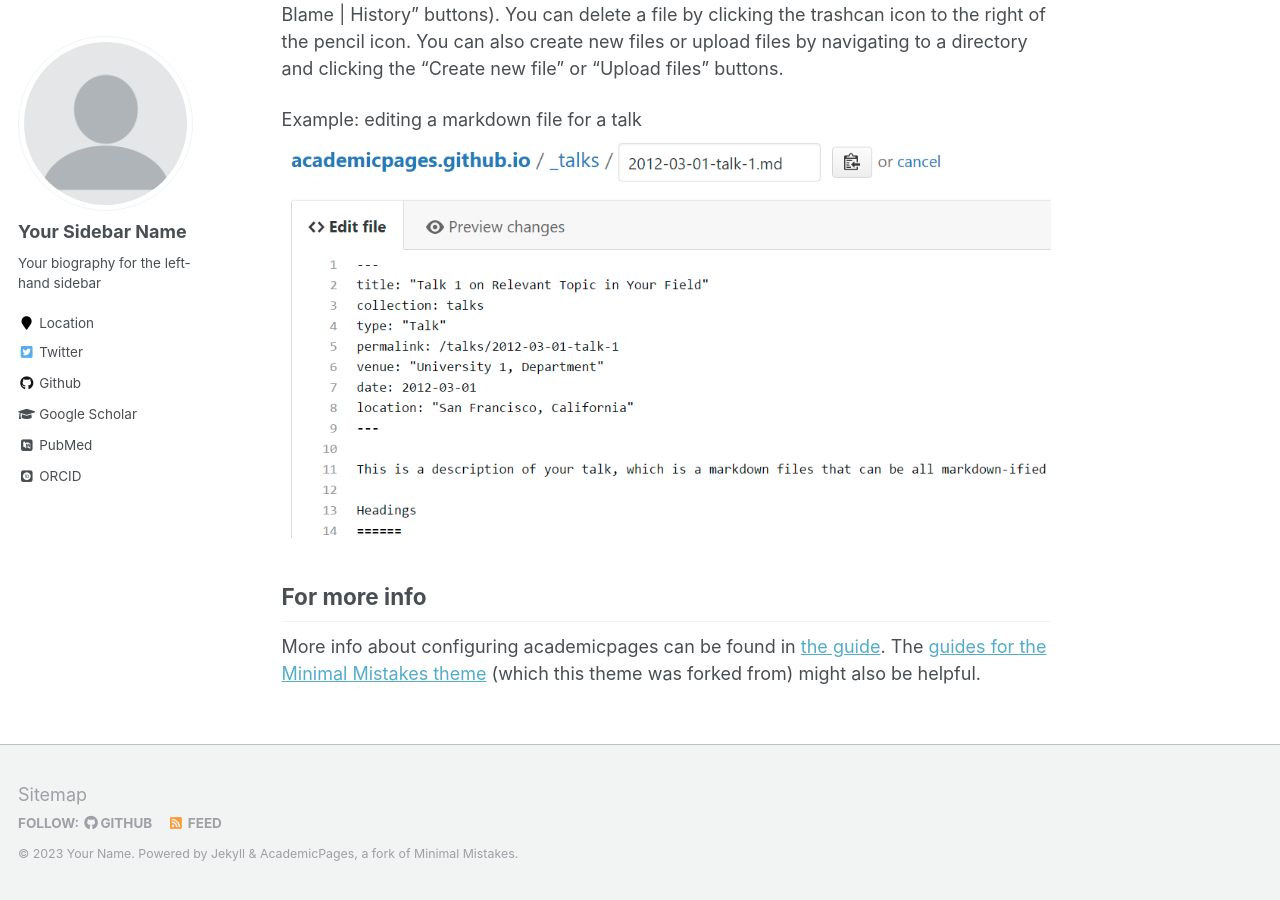
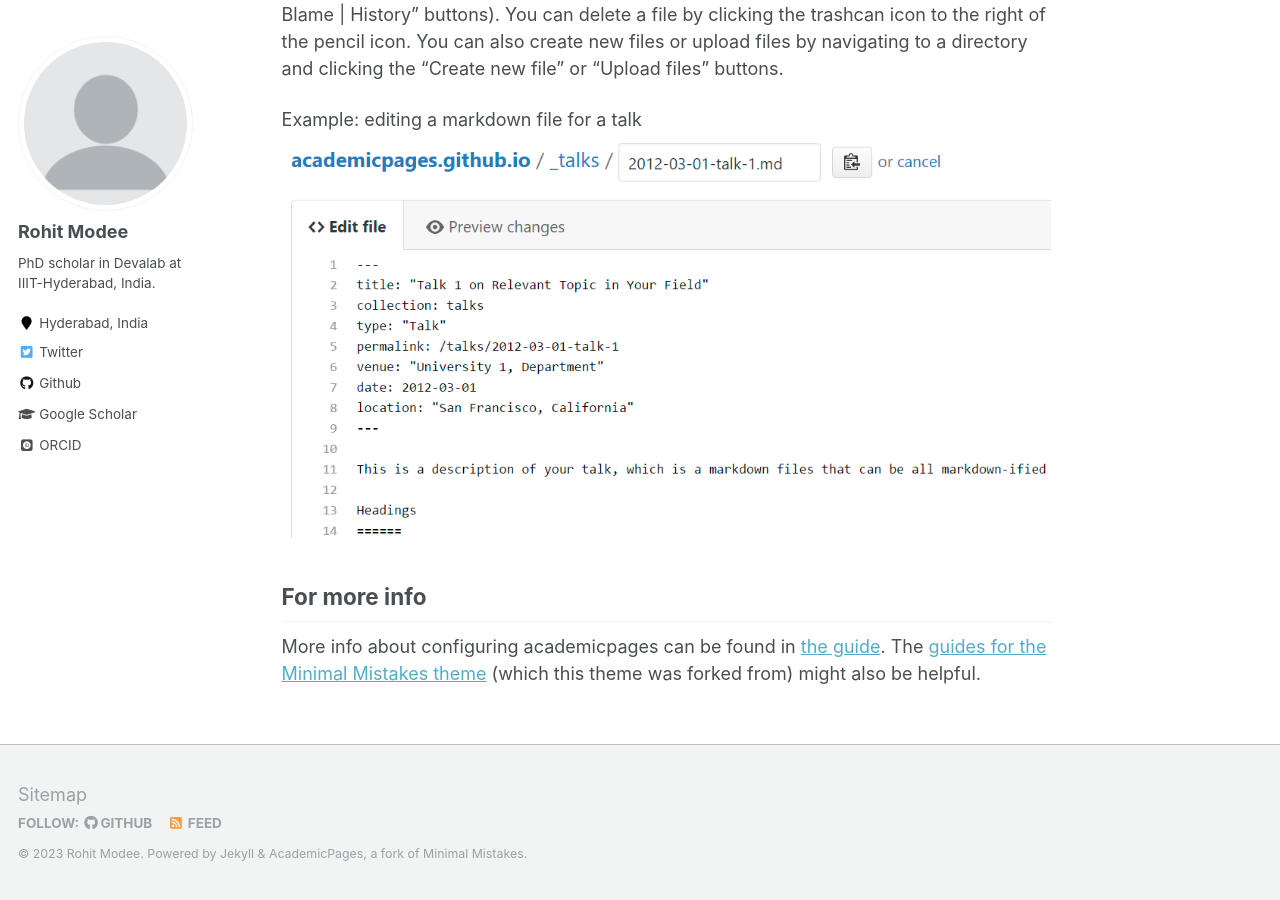
Before and after one commit to rohitmodee/rohitmodee.github.io, a Jekyll site: the page built from _pages/about.md, in a window 1280 px wide and 900 px high, scrolled down 2463 px. Built offline with Jekyll 4.4.1, drawn with Linux system fonts in a browser that asks for light colours; some web fonts are replaced.

Commit message:
made changes to about me page

```diff
--- a/_config.yml
+++ b/_config.yml
@@ -7,11 +7,11 @@
 
 # Site Settings
 locale                   : "en-US"
-title                    : "Rohit Modee"
+title                    : "Home"
 title_separator          : "-"
-name                     : &name "Your Name"
-description              : &description "personal description"
-url                      : https://academicpages.github.io # the base hostname & protocol for your site e.g. "https://mmistakes.github.io"
+name                     : &name "Rohit Modee"
+description              : &description "PhD scholar in Devalab at IIIT-Hyderabad, India."
+url                      : https://rohitmodee.github.io/ # the base hostname & protocol for your site e.g. "https://mmistakes.github.io"
 baseurl                  : "" # the subpath of your site, e.g. "/blog"
 repository               : "academicpages/academicpages.github.io"
 teaser                   :  # filename of teaser fallback teaser image placed in /images/, .e.g. "500x300.png"
@@ -80,13 +80,13 @@ analytics:
 
 # Site Author
 author:
-  name             : "Your Sidebar Name"
+  name             : "Rohit Modee"
   avatar           : "profile.png"
-  bio              : "Your biography for the left-hand sidebar"
-  location         : "Location"
+  bio              : "PhD scholar in Devalab at IIIT-Hyderabad, India."
+  location         : "Hyderabad, India"
   employer         :
-  pubmed           : "https://www.ncbi.nlm.nih.gov/pubmed/?term=john+snow"
-  googlescholar    : "http://yourfullgooglescholarurl.com"
+  pubmed           :
+  googlescholar    : "https://scholar.google.com/citations?user=ckmIj3sAAAAJ&hl=en"
   email            :
   researchgate     :  # example: "https://www.researchgate.net/profile/yourprofile"
   uri              :
@@ -96,20 +96,20 @@ author:
   flickr           :
   facebook         :
   foursquare       :
-  github           : "academicpages"
+  github           : "rohitmodee"
   google_plus      :
   keybase          :
   instagram        :
   impactstory      : #"https://profiles.impactstory.org/u/xxxx-xxxx-xxxx-xxxx"
   lastfm           :
   linkedin         :
-  orcid            : "http://orcid.org/yourorcidurl"
+  orcid            : "https://orcid.org/0000-0002-2012-8031"
   pinterest        :
   soundcloud       :
   stackoverflow    : # http://stackoverflow.com/users/123456/username
   steam            :
   tumblr           :
-  twitter          : "replacethistwitterhandle"
+  twitter          : "RohitModee"
   vine             :
   weibo            :
   xing             :
```
